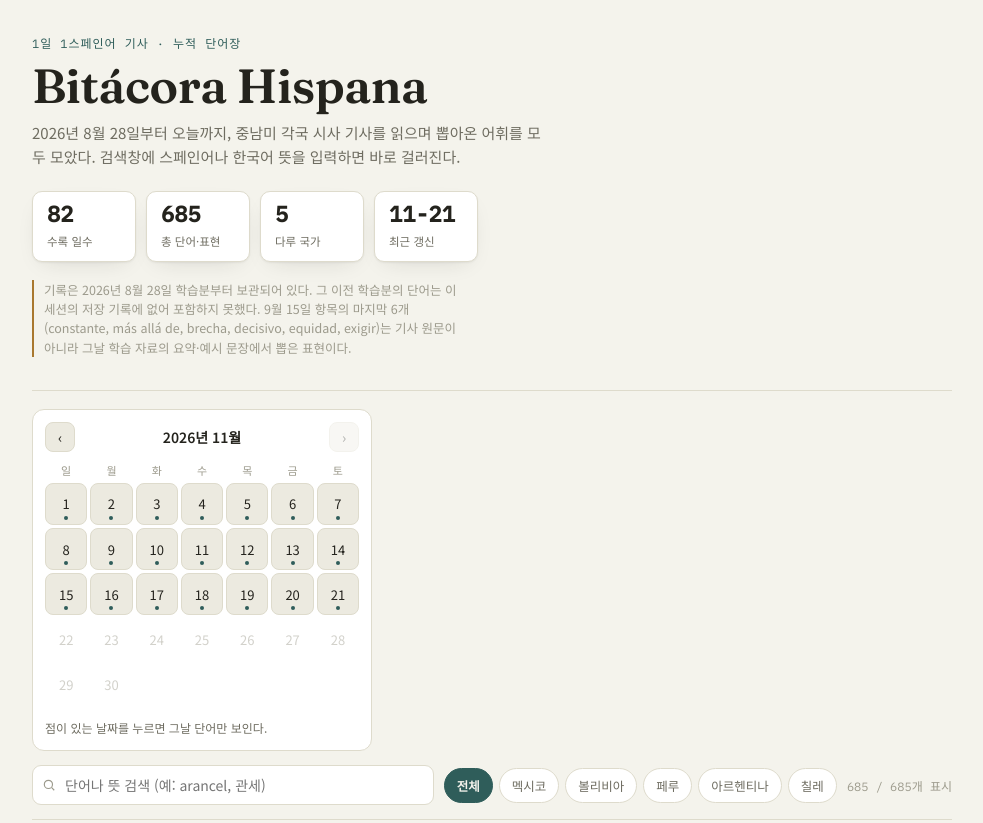
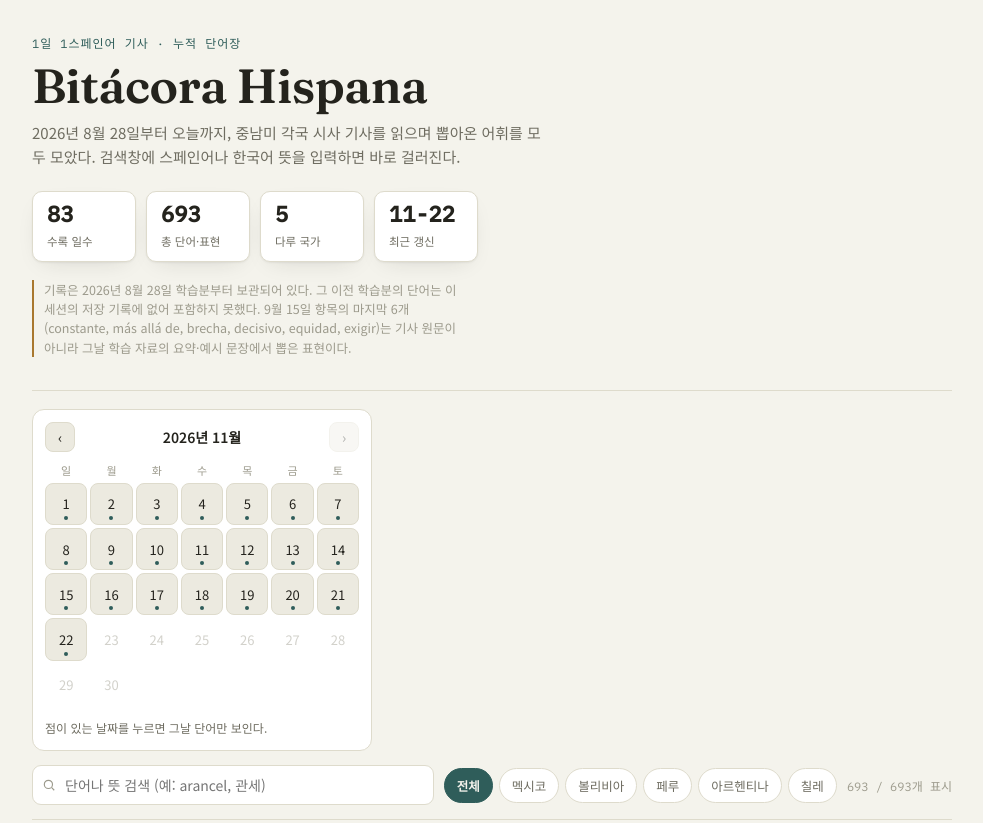
Before and after one commit to gilsy02/Bitacora-hispana, a plain HTML site: page index.html in a window 1280 px wide. Shown: the top 823 px of the page, without its empty margins (148-1131 px from the left). Drawn offline with Linux system fonts and the light colour scheme.

Commit message:
Add 2026-11-22 vocabulary
Co-Authored-By: Claude Opus 5.5 <noreply@anthropic.com>
Claude-Session: https://claude.ai/code/session_01XxmwwNpHo2tKcGmCyLXAwh

```diff
--- a/index.html
+++ b/index.html
@@ -1267,6 +1267,16 @@ const DATA = [
   {es:"indagatoria", pos:"명사(f.)", ko:"조사, 진상 규명", ex:"La casa de subastas hará una indagatoria antes de proseguir con la venta.", exKo:"경매사는 판매를 계속하기 전에 조사를 할 것이다."},
   {es:"carpeta de investigación", pos:"명사구(f.)", ko:"수사 기록(수사 파일)", ex:"Existe una carpeta de investigación que reúne información sobre diversas obras.", exKo:"여러 작품에 관한 정보를 모은 수사 기록이 있다."},
   {es:"lote", pos:"명사(m.)", ko:"(경매) 출품물, 로트", ex:"Se estimaba que el lote podría alcanzar de dos a tres millones y medio de dólares.", exKo:"그 출품물은 200만~350만 달러에 이를 수 있을 것으로 추정되었다."}
+]},
+{date:"2026-11-22", country:"bo", countryName:"볼리비아", cat:"역사·문화유산(첫 헌법 200주년과 제헌의회 회의록의 귀환)", title:"A 200 años de la primera Constitución, las actas de su debate volvieron del olvido", source:"El Deber, 2026-11-19", words:[
+  {es:"Carta Magna", pos:"명사구(여)", ko:"헌법(대헌장)", ex:"Bolivia conmemora este jueves el bicentenario de su primera Carta Magna.", exKo:"볼리비아는 이번 목요일 첫 헌법 제정 200주년을 기념한다."},
+  {es:"conmemorar (conmemora)", pos:"동사", ko:"기념하다", ex:"El 19 de noviembre Bolivia conmemora el Día Nacional de la Constitución.", exKo:"11월 19일 볼리비아는 국가 헌법의 날을 기념한다."},
+  {es:"bicentenario", pos:"명사(남)", ko:"200주년", ex:"El bicentenario de la Constitución de 1826 recuerda los orígenes jurídicos de la república.", exKo:"1826년 헌법 200주년은 공화국의 법적 기원을 일깨운다."},
+  {es:"promulgación", pos:"명사(여)", ko:"(법령의) 공포", ex:"La promulgación llegó 13 días después de la aprobación del texto.", exKo:"공포는 본문이 승인된 지 13일 뒤에 이루어졌다."},
+  {es:"acta (el acta / las actas)", pos:"명사(여)", ko:"회의록, 의사록", ex:"Las actas registran los discursos y debates de los diputados.", exKo:"회의록은 의원들의 연설과 토론을 기록한다."},
+  {es:"Congreso Constituyente", pos:"명사구(남)", ko:"제헌의회", ex:"Las actas del Congreso Constituyente de 1826 se transcribieron en Chuquisaca.", exKo:"1826년 제헌의회 회의록은 추키사카에서 필사되었다."},
+  {es:"legación diplomática", pos:"명사구(여)", ko:"(외교) 공사관", ex:"El manuscrito terminó en la legación diplomática de Bolivia en Buenos Aires.", exKo:"그 필사본은 결국 부에노스아이레스의 볼리비아 공사관에 들어가게 되었다."},
+  {es:"remitir (remítase)", pos:"동사", ko:"보내다, 송부하다", ex:"Diez de Medina ordenó remitir el volumen al Congreso de Bolivia.", exKo:"디에스 데 메디나는 그 책을 볼리비아 의회로 송부하라고 지시했다."}
 ]}
 ];
 
```
